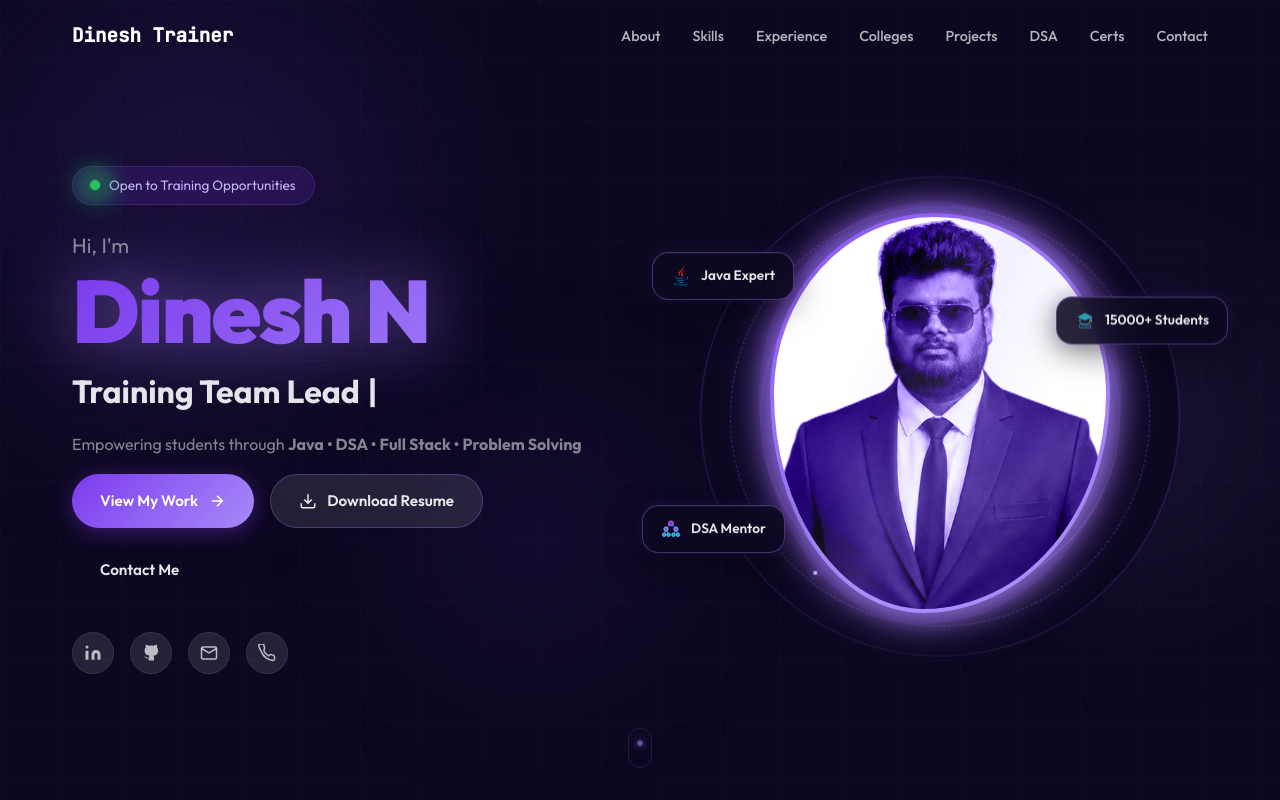
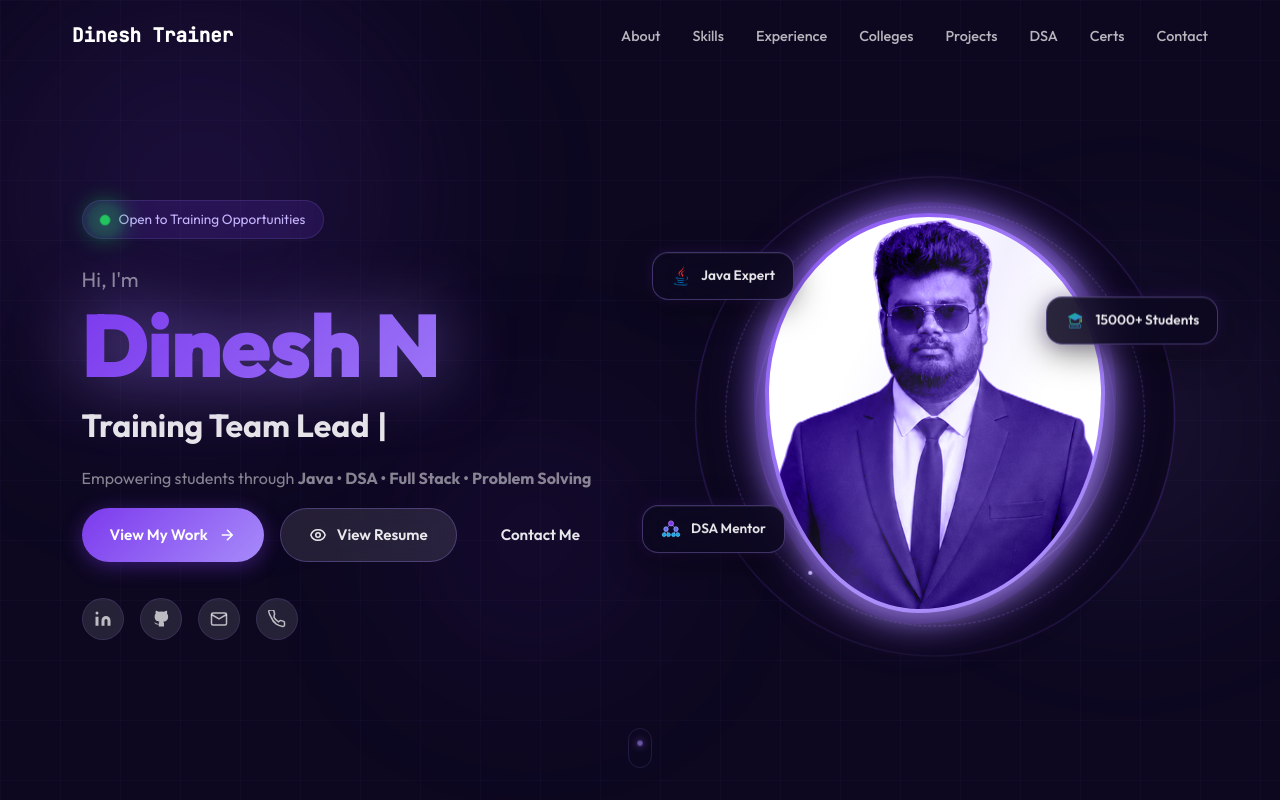
Before and after one commit to DineshTerv/Trainer-Dinesh-Repo, a React (Vite) app: page / in a window 1280 px wide. Shown: the top 800 px of the page. Built offline with nearby package versions, Linux system fonts and the light colour scheme.

Commit message:
Change resume button to view instead of download

```diff
--- a/src/components/Hero.jsx
+++ b/src/components/Hero.jsx
@@ -83,11 +83,12 @@ export default function Hero() {
                 <path d="M5 12h14M12 5l7 7-7 7" />
               </svg>
             </a>
-            <a href="resume.pdf" className="btn btn-secondary" id="heroResume" download>
+            <a href="resume.pdf" target="_blank" rel="noreferrer" className="btn btn-secondary" id="heroResume">
               <svg viewBox="0 0 24 24" fill="none" stroke="currentColor" stroke-width="2">
-                <path d="M21 15v4a2 2 0 01-2 2H5a2 2 0 01-2-2v-4M7 10l5 5 5-5M12 15V3" />
+                <path d="M15 12a3 3 0 11-6 0 3 3 0 016 0z" />
+                <path d="M2.458 12C3.732 7.943 7.522 5 12 5c4.478 0 8.268 2.943 9.542 7-1.274 4.057-5.064 7-9.542 7-4.478 0-8.268-2.943-9.542-7z" />
               </svg>
-              <span>Download Resume</span>
+              <span>View Resume</span>
             </a>
             <a href="#contact" className="btn btn-outline" id="heroContact">
               <span>Contact Me</span>
```
